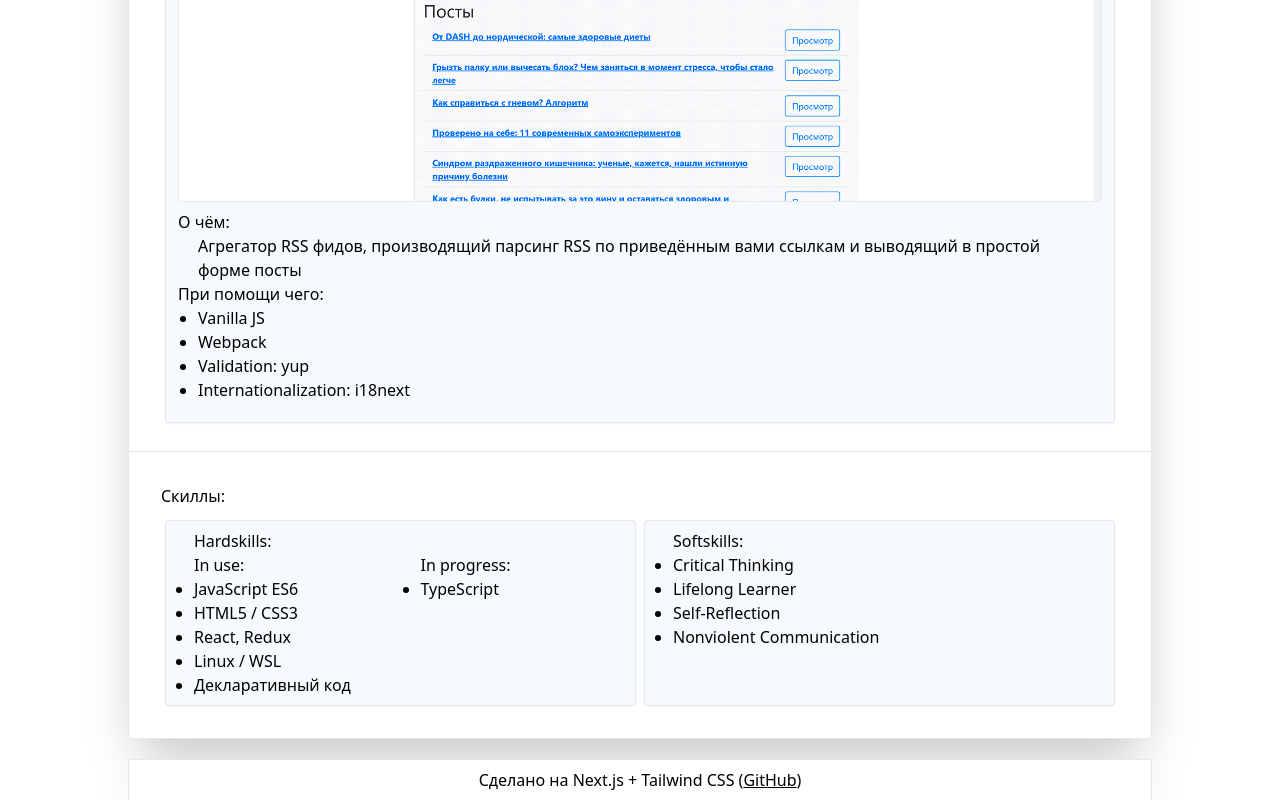
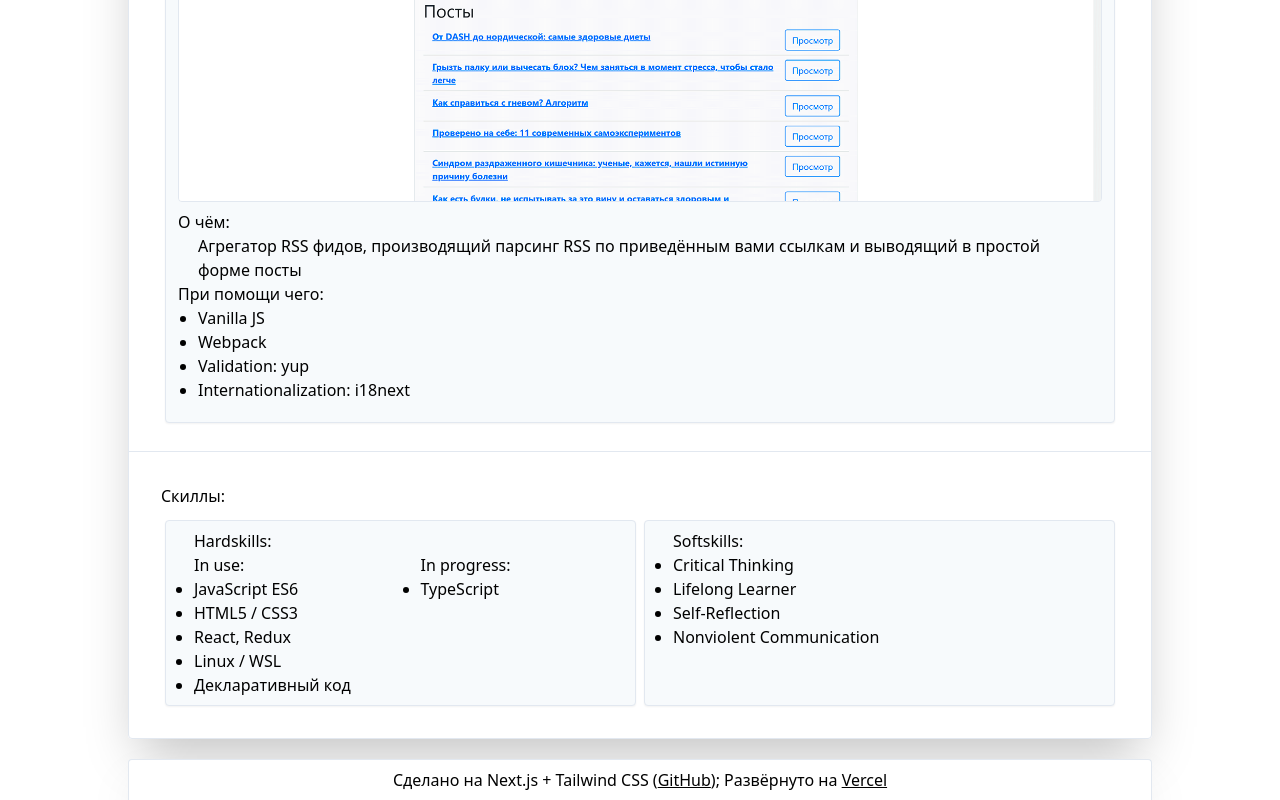
Before and after one commit to neandreev/personal-nextjs-site, a Next.js app: page / in a window 1280 px wide. Shown: the part 1364-2164 px from the top of the page. Built offline with nearby package versions, Linux system fonts and the light colour scheme.

Commit message:
update 'footer' section

```diff
--- a/components/footer.js
+++ b/components/footer.js
@@ -1,15 +1,10 @@
+import Link from './link';
+
 const Footer = () => (
   <div className="bg-white border border-b-0 flex-shrink-0 mt-5 py-2 text-center shadow-2xl rounded-t">
     Сделано на Next.js + Tailwind CSS (
-    <a
-      className="underline"
-      target="_blank"
-      rel="noreferrer"
-      href="https://github.com/neandreev/personal-nextjs-site"
-    >
-      GitHub
-    </a>
-    )
+    <Link href="https://github.com/neandreev/personal-nextjs-site" text="GitHub" />
+    ); Развёрнуто на <Link text="Vercel" href="https://vercel.com" />
   </div>
 );
 
```
